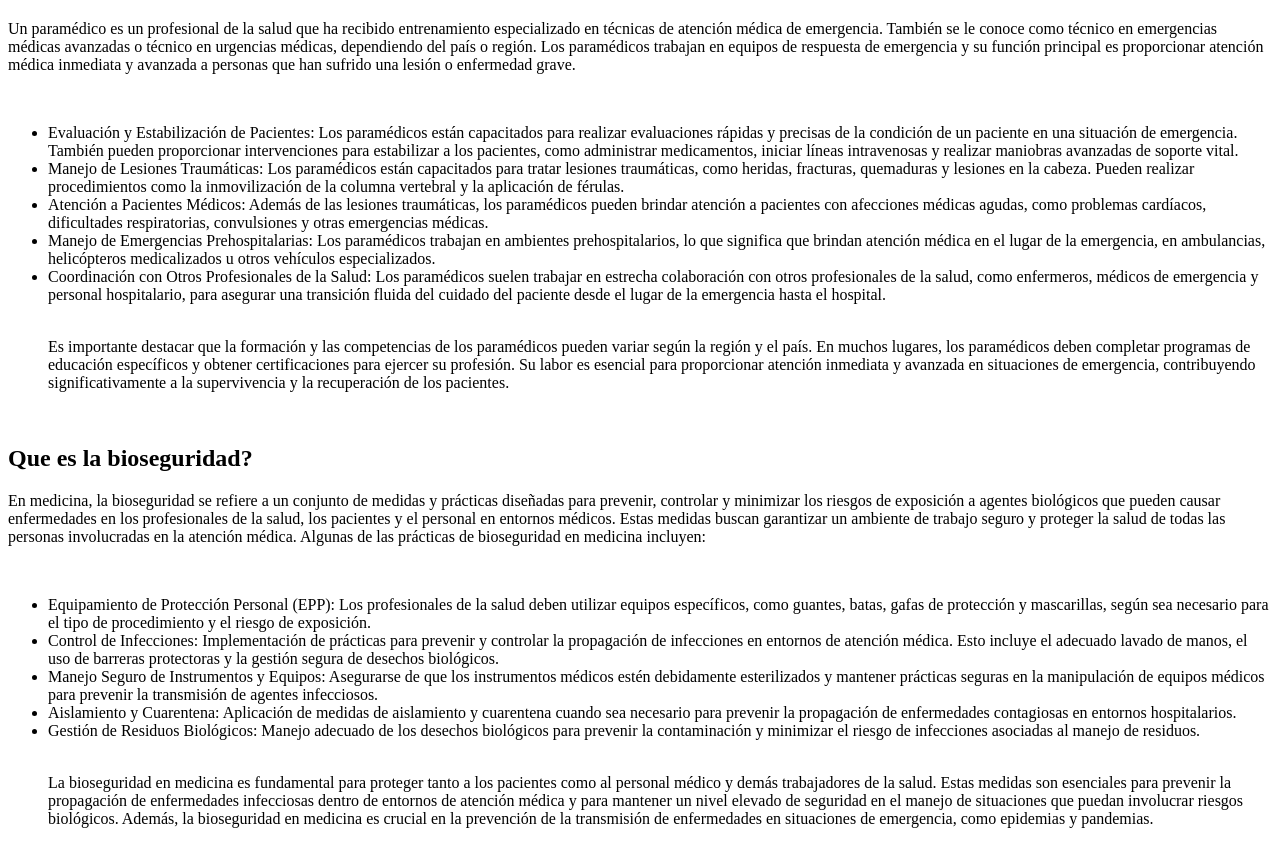
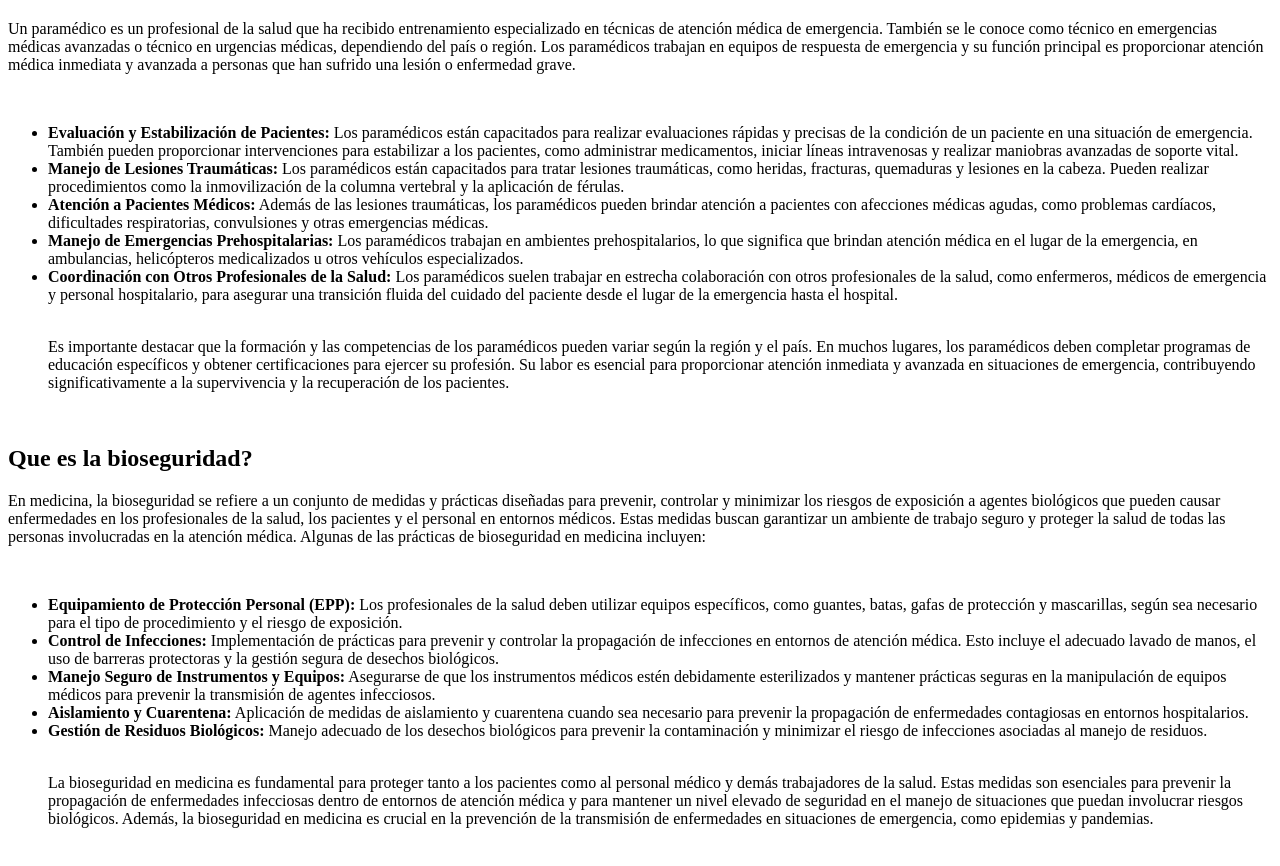
Before and after one commit to JJGARCIA2003/nucbagit, a plain HTML site: page clases/index.html in a window 1280 px wide. Shown: the part 440-1306 px from the top of the page. Drawn offline with Linux system fonts and the light colour scheme.

Commit message:
Retoques usando strong

```diff
--- a/clases/index.html
+++ b/clases/index.html
@@ -48,20 +48,25 @@
         <br>
 
         <ul>
-            <li>Evaluación y Estabilización de Pacientes: Los paramédicos están capacitados para realizar evaluaciones
+            <li><strong>Evaluación y Estabilización de Pacientes:</strong> Los paramédicos están capacitados para
+                realizar evaluaciones
                 rápidas y precisas de la condición de un paciente en una situación de emergencia. También pueden
                 proporcionar intervenciones para estabilizar a los pacientes, como administrar medicamentos, iniciar
                 líneas intravenosas y realizar maniobras avanzadas de soporte vital.</li>
-            <li>Manejo de Lesiones Traumáticas: Los paramédicos están capacitados para tratar lesiones traumáticas, como
+            <li><strong>Manejo de Lesiones Traumáticas:</strong> Los paramédicos están capacitados para tratar lesiones
+                traumáticas, como
                 heridas, fracturas, quemaduras y lesiones en la cabeza. Pueden realizar procedimientos como la
                 inmovilización de la columna vertebral y la aplicación de férulas.</li>
-            <li>Atención a Pacientes Médicos: Además de las lesiones traumáticas, los paramédicos pueden brindar
+            <li><strong>Atención a Pacientes Médicos:</strong> Además de las lesiones traumáticas, los paramédicos
+                pueden brindar
                 atención a pacientes con afecciones médicas agudas, como problemas cardíacos, dificultades
                 respiratorias, convulsiones y otras emergencias médicas.</li>
-            <li>Manejo de Emergencias Prehospitalarias: Los paramédicos trabajan en ambientes prehospitalarios, lo que
+            <li><strong>Manejo de Emergencias Prehospitalarias:</strong> Los paramédicos trabajan en ambientes
+                prehospitalarios, lo que
                 significa que brindan atención médica en el lugar de la emergencia, en ambulancias, helicópteros
                 medicalizados u otros vehículos especializados.</li>
-            <li>Coordinación con Otros Profesionales de la Salud: Los paramédicos suelen trabajar en estrecha
+            <li><strong>Coordinación con Otros Profesionales de la Salud:</strong> Los paramédicos suelen trabajar en
+                estrecha
                 colaboración con otros profesionales de la salud, como enfermeros, médicos de emergencia y personal
                 hospitalario, para asegurar una transición fluida del cuidado del paciente desde el lugar de la
                 emergencia hasta el hospital.</li>
@@ -91,7 +96,8 @@
 
         <ul>
             <li>
-                Equipamiento de Protección Personal (EPP): Los profesionales de la salud deben utilizar equipos
+                <strong>Equipamiento de Protección Personal (EPP):</strong> Los profesionales de la salud deben utilizar
+                equipos
                 específicos,
                 como guantes, batas, gafas de protección y mascarillas, según sea necesario para el tipo de
                 procedimiento y
@@ -99,7 +105,8 @@
             </li>
 
             <li>
-                Control de Infecciones: Implementación de prácticas para prevenir y controlar la propagación de
+                <strong>Control de Infecciones:</strong> Implementación de prácticas para prevenir y controlar la
+                propagación de
                 infecciones
                 en entornos de atención médica. Esto incluye el adecuado lavado de manos, el uso de barreras protectoras
                 y
@@ -107,18 +114,21 @@
             </li>
 
             <li>
-                Manejo Seguro de Instrumentos y Equipos: Asegurarse de que los instrumentos médicos estén debidamente
+                <strong>Manejo Seguro de Instrumentos y Equipos:</strong> Asegurarse de que los instrumentos médicos
+                estén debidamente
                 esterilizados y mantener prácticas seguras en la manipulación de equipos médicos para prevenir la
                 transmisión de agentes infecciosos.
             </li>
 
             <li>
-                Aislamiento y Cuarentena: Aplicación de medidas de aislamiento y cuarentena cuando sea necesario para
+                <strong>Aislamiento y Cuarentena:</strong> Aplicación de medidas de aislamiento y cuarentena cuando sea
+                necesario para
                 prevenir la propagación de enfermedades contagiosas en entornos hospitalarios.
             </li>
 
             <li>
-                Gestión de Residuos Biológicos: Manejo adecuado de los desechos biológicos para prevenir la
+                <strong>Gestión de Residuos Biológicos:</strong> Manejo adecuado de los desechos biológicos para
+                prevenir la
                 contaminación y
                 minimizar el riesgo de infecciones asociadas al manejo de residuos.
             </li>
```
